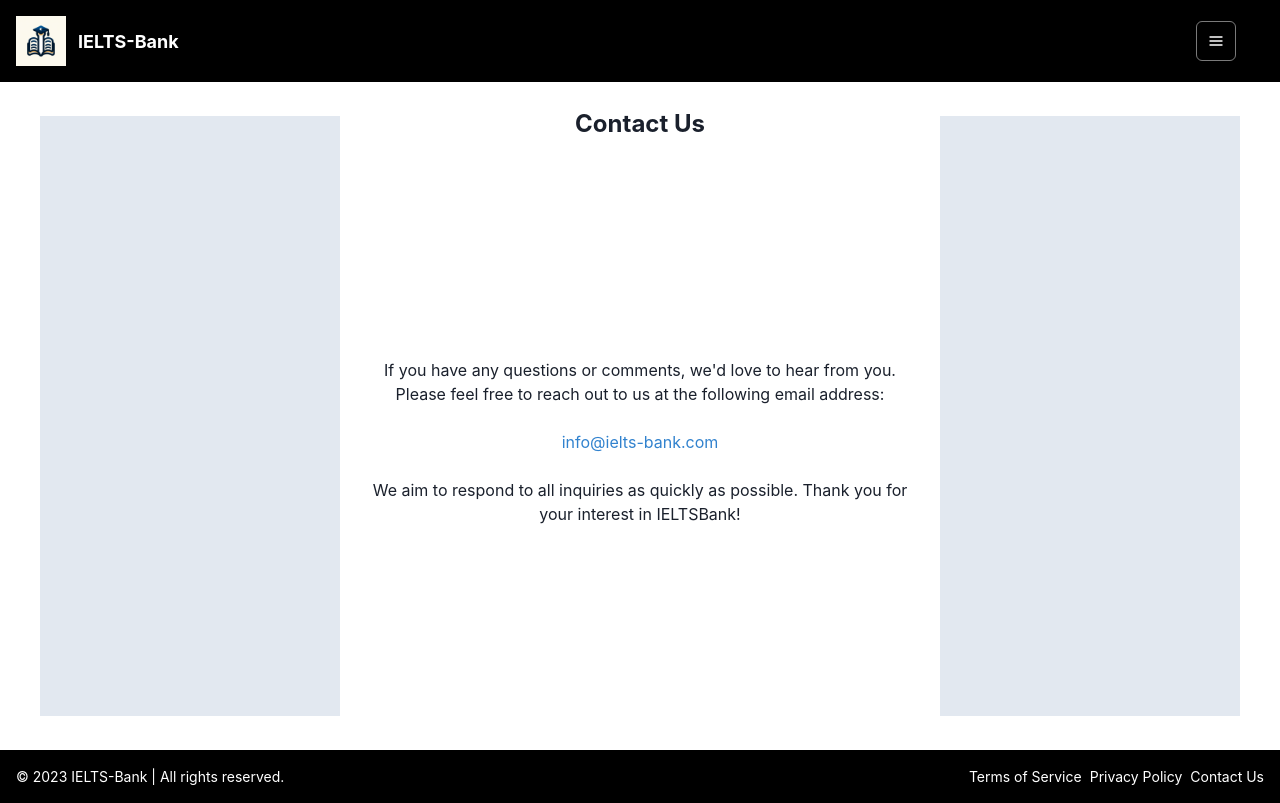
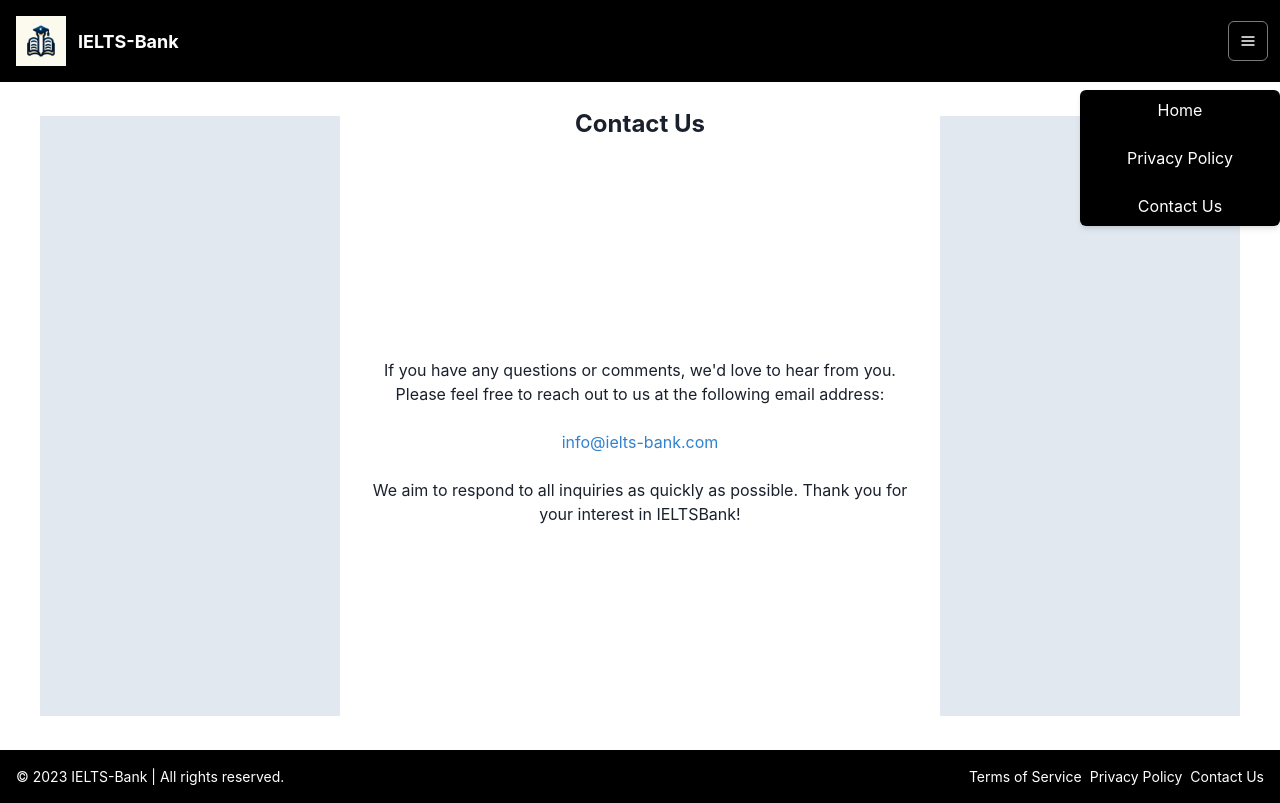
Before and after one commit to SeleemS/ielts-react, a React (Create React App) app: page /#/contactus in a window 1280 px wide. Both pictures are taken after a click on the button "Menu". Built offline with nearby package versions, Linux system fonts and the light colour scheme.

Commit message:
Update navbar

```diff
--- a/src/components/Navbar.js
+++ b/src/components/Navbar.js
@@ -8,6 +8,7 @@ import {
   IconButton,
   useDisclosure,
   Collapse,
+  VStack,
   Link
 } from '@chakra-ui/react';
 import { HamburgerIcon } from '@chakra-ui/icons';
@@ -17,7 +18,7 @@ const Navbar = () => {
     const { isOpen, onToggle } = useDisclosure();
 
     return (
-        <Flex as="header" bg="black" p={3} color="white" align="center">
+        <Flex as="header" bg="black" p={3} color="white" align="center" position="relative">
             {/* Logo and Title */}
             <Link as={RouterLink} to="/">
                 <Flex align="center">
@@ -36,24 +37,29 @@ const Navbar = () => {
                 variant="outline"
                 aria-label="Menu"
                 onClick={onToggle}
-                colorScheme="whiteAlpha" // This will ensure the icon and border are white
+                colorScheme="whiteAlpha"
             />
 
             {/* Expandable Menu Items */}
+            {isOpen && (
               <Collapse in={isOpen} animateOpacity>
-                <Flex
-                    direction="column"
+                    <VStack
+                        position="absolute"
+                        top="100%"
+                        right="0"
                         bg="black"
-                    p={4}
+                        w="200px" // Fixed width for a cleaner look
+                        mt={2}
                         rounded="md"
                         shadow="md"
+                        zIndex="10"
                     >
-                    {/* Menu items can be added here */}
-                    {/*<Text color="white">Sign Up</Text>
-                    <Text color="white">Rate My Writing</Text>
-                    {/* ... other items */}
-                </Flex>
+                        <Link as={RouterLink} to="/index.html" p={2} w="full" textAlign="center">Home</Link>
+                        <Link as={RouterLink} to="/termsofservice/" p={2} w="full" textAlign="center">Privacy Policy</Link>
+                        <Link as={RouterLink} to="/contactus/" p={2} w="full" textAlign="center">Contact Us</Link>
+                    </VStack>
                 </Collapse>
+            )}
         </Flex>
     );
 }
```
Lines whose indentation alone changed are shown as unchanged.
